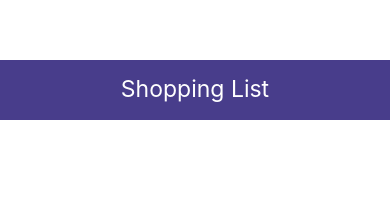
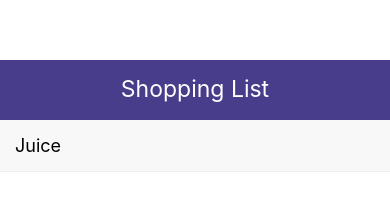
Before and after one commit to r-keenan/ReactNativeCrashCourse, a React Native app: screen / in a window 390 px wide. Shown: the top 222 px of the page. Built offline with nearby package versions, Linux system fonts and the light colour scheme.

Commit message:
Created styling for listitems and listitem component.

```diff
--- a/App.js
+++ b/App.js
@@ -1,11 +1,31 @@
-import React from "react";
-import { View, Text, StyleSheet } from "react-native";
+import React, { useState } from "react";
+import { View, Text, StyleSheet, FlatList } from "react-native";
 import Header from "./components/Header";
+import "react-native-get-random-values";
+import ListItem from "./components/ListItem";
+import { v4 as uuidv4 } from "uuid";
 
 const App = () => {
+  const [items, setItems] = useState([
+    {
+      id: uuidv4(),
+      text: "Milk",
+      id: uuidv4(),
+      text: "Eggs",
+      id: uuidv4(),
+      text: "Bread",
+      id: uuidv4(),
+      text: "Juice",
+    },
+  ]);
+
   return (
     <View style={styles.container}>
-      <Header title='Shopping List'/>
+      <Header title="Shopping List" />
+      <FlatList
+        data={items}
+        renderItem={({ item }) => <ListItem item={item} />}
+      />
     </View>
   );
 };
--- /dev/null
+++ b/components/ListItem.js
@@ -0,0 +1,31 @@
+import React from "react";
+import { View, Text, StyleSheet, TouchableOpacity } from "react-native";
+
+const ListItem = ({ item }) => {
+  return (
+    <TouchableOpacity style={styles.listItem}>
+      <View style={styles.listItemView}>
+        <Text style={styles.listItemText}>{item.text}</Text>
+      </View>
+    </TouchableOpacity>
+  );
+};
+
+const styles = StyleSheet.create({
+  listItem: {
+    padding: 15,
+    backgroundColor: "#f8f8f8",
+    borderBottomWidth: 1,
+    borderColor: "#eee",
+  },
+  listItemView: {
+    flexDirection: "row",
+    justifyContent: "space-between",
+    alignItems: "center",
+  },
+  listItemText: {
+    fontSize: 18,
+  },
+});
+
+export default ListItem;
--- a/package.json
+++ b/package.json
@@ -15,6 +15,7 @@
     "react-native": "https://github.com/expo/react-native/archive/sdk-41.0.0.tar.gz",
     "react-native-vector-icons": "^8.1.0",
     "react-native-web": "~0.13.12",
+    "uuid": "^8.3.2",
     "uuidv4": "^6.2.10"
   },
   "devDependencies": {
```
Also changed, not shown: 1 other file (tests, documents, lock files or other folders).
